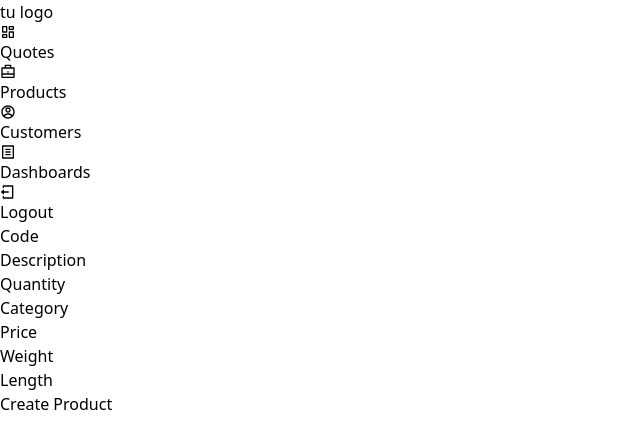
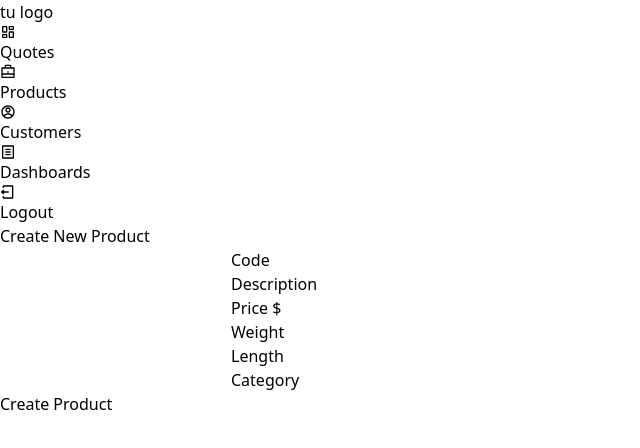
Before and after one commit to Andressep/QuoteMakerFront, a React (Vite) app: page /QuoteMakerFront/product in a window 1280 px wide. Shown: the top 448 px of the page, without its empty margins (0-640 px from the left). Built offline with nearby package versions, Linux system fonts and the light colour scheme.

Commit message:
fixed routes

```diff
--- a/src/components/boards/SearchBar.jsx
+++ b/src/components/boards/SearchBar.jsx
@@ -1,7 +1,15 @@
 import React from 'react';
 import { RiSearchLine } from 'react-icons/ri';
+import { useNavigate } from 'react-router-dom'; // Importa useNavigate
 
 function SearchBar() {
+  const navigate = useNavigate(); // Inicializa useNavigate
+
+  // Función para manejar el clic en el botón
+  const handleNewProductClick = () => {
+    navigate('/product'); // Navega a la ruta '/product'
+  };
+
   return (
     <div className="grid grid-cols-4 gap-4 items-center py-4">
       <form className="col-span-2 ">
@@ -18,8 +26,8 @@ function SearchBar() {
         </div>
       </form>
       <div className="col-span-1 flex justify-end">
-        <button className="bg-white  text-gray-500 py-2 px-4 rounded-xl font-semibold hover:bg-gray-50 overflow-hidden shadow-md">
-          <a href="#">New Product</a>
+        <button onClick={handleNewProductClick} className="bg-white text-gray-500 py-2 px-4 rounded-xl font-semibold hover:bg-gray-50 overflow-hidden shadow-md">
+          New Product
         </button>
       </div>
     </div>
--- a/src/components/products/ProductForm.jsx
+++ b/src/components/products/ProductForm.jsx
@@ -27,39 +27,49 @@ function ProductForm() {
   };
 
   return (
-    <form onSubmit={handleSubmit} className="space-y-4 bg-white p-4 rounded-lg shadow-md">
-      <div>
-        <label htmlFor="code" className="block text-sm font-medium text-gray-700">Code</label>
-        <input type="text" name="code" id="code" value={product.code} onChange={handleChange} className="mt-1 block w-full border-gray-300 shadow-sm rounded-md" />
+    <div className="col-span-5">
+        <div className="flex flex-col items-center py-5 px-12 bg-gray-100 h-full">
+          <div className='w-1/2 mt-5'>
+            <div className="mb-4 mt-8">
+              <h1 className="text-2xl font-bold">Create New Product</h1>
             </div>
-      <div>
-        <label htmlFor="description" className="block text-sm font-medium text-gray-700">Description</label>
-        <input type="text" name="description" id="description" value={product.description} onChange={handleChange} className="mt-1 block w-full border-gray-300 shadow-sm rounded-md" />
+            <div className='flex flex-col'>
+              <form onSubmit={handleSubmit} className="w-10/12 justify-start  space-y-4 bg-white p-4 rounded-lg shadow-md pb-16">
+                <div className="relative z-0 w-full mb-5 group">
+                    <input type="text" name="floating_code" id="floating_code" className="block py-2.5 px-0 w-full text-sm text-gray-900 bg-transparent border-0 border-b-2 border-gray-300 appearance-none dark:text-white dark:border-gray-400 dark:focus:border-blue-500 focus:outline-none focus:ring-0 focus:border-blue-600 peer" placeholder=" " required />
+                    <label for="floating_code" className="peer-focus:font-medium absolute text-sm text-gray-500 dark:text-gray-400 duration-300 transform -translate-y-6 scale-75 top-3 -z-10 origin-[0] peer-focus:start-0 rtl:peer-focus:translate-x-1/4 rtl:peer-focus:left-auto peer-focus:text-blue-600 peer-focus:dark:text-blue-500 peer-placeholder-shown:scale-100 peer-placeholder-shown:translate-y-0 peer-focus:scale-75 peer-focus:-translate-y-6">Code</label>
                 </div>
-      <div>
-        <label htmlFor="quantity" className="block text-sm font-medium text-gray-700">Quantity</label>
-        <input type="number" name="quantity" id="quantity" value={product.quantity} onChange={handleChange} className="mt-1 block w-full border-gray-300 shadow-sm rounded-md" />
+                <div className="relative z-0 w-full mb-5 group">
+                    <input type="text" name="floating_description" id="floating_description" className="block py-2.5 px-0 w-full text-sm text-gray-900 bg-transparent border-0 border-b-2 border-gray-300 appearance-none dark:text-white dark:border-gray-400 dark:focus:border-blue-500 focus:outline-none focus:ring-0 focus:border-blue-600 peer" placeholder=" " required />
+                    <label for="floating_description" className="peer-focus:font-medium absolute text-sm text-gray-500 dark:text-gray-400 duration-300 transform -translate-y-6 scale-75 top-3 -z-10 origin-[0] peer-focus:start-0 rtl:peer-focus:translate-x-1/4 rtl:peer-focus:left-auto peer-focus:text-blue-600 peer-focus:dark:text-blue-500 peer-placeholder-shown:scale-100 peer-placeholder-shown:translate-y-0 peer-focus:scale-75 peer-focus:-translate-y-6">Description</label>
                 </div>
-      <div>
-        <label htmlFor="category" className="block text-sm font-medium text-gray-700">Category</label>
-        <input type="text" name="category" id="category" value={product.category} onChange={handleChange} className="mt-1 block w-full border-gray-300 shadow-sm rounded-md" />
+                <div className="relative z-0 w-full mb-5 group">
+                    <input type="test" name="price_product" id="price_product" className="block py-2.5 px-0 w-full text-sm text-gray-900 bg-transparent border-0 border-b-2 border-gray-300 appearance-none dark:text-white dark:border-gray-400 dark:focus:border-blue-500 focus:outline-none focus:ring-0 focus:border-blue-600 peer" placeholder=" " required />
+                    <label for="price_product" className="peer-focus:font-medium absolute text-sm text-gray-500 dark:text-gray-400 duration-300 transform -translate-y-6 scale-75 top-3 -z-10 origin-[0] peer-focus:start-0 rtl:peer-focus:translate-x-1/4 peer-focus:text-blue-600 peer-focus:dark:text-blue-500 peer-placeholder-shown:scale-100 peer-placeholder-shown:translate-y-0 peer-focus:scale-75 peer-focus:-translate-y-6">Price $</label>
                 </div>
-      <div>
-        <label htmlFor="price" className="block text-sm font-medium text-gray-700">Price</label>
-        <input type="number" name="price" id="price" value={product.price} onChange={handleChange} className="mt-1 block w-full border-gray-300 shadow-sm rounded-md" />
+                <div className="relative z-0 w-full mb-5 group">
+                      <input type="text" name="weight_product" id="weight_product" className="block py-2.5 px-0 w-full text-sm text-gray-900 bg-transparent border-0 border-b-2 border-gray-300 appearance-none dark:text-white dark:border-gray-400 dark:focus:border-blue-500 focus:outline-none focus:ring-0 focus:border-blue-600 peer" placeholder=" " required />
+                      <label for="weight_product" className="peer-focus:font-medium absolute text-sm text-gray-500 dark:text-gray-400 duration-300 transform -translate-y-6 scale-75 top-3 -z-10 origin-[0] peer-focus:start-0 rtl:peer-focus:translate-x-1/4 peer-focus:text-blue-600 peer-focus:dark:text-blue-500 peer-placeholder-shown:scale-100 peer-placeholder-shown:translate-y-0 peer-focus:scale-75 peer-focus:-translate-y-6">Weight</label>
                 </div>
-      <div>
-        <label htmlFor="weight" className="block text-sm font-medium text-gray-700">Weight</label>
-        <input type="number" name="weight" id="weight" value={product.weight} onChange={handleChange} className="mt-1 block w-full border-gray-300 shadow-sm rounded-md" />
+                <div className="relative z-0 w-full mb-5 group">
+                  <input type="tel" pattern="[0-9]{3}-[0-9]{3}-[0-9]{4}" name="floating_phone" id="floating_phone" className="block py-2.5 px-0 w-full text-sm text-gray-900 bg-transparent border-0 border-b-2 border-gray-300 appearance-none dark:text-white dark:border-gray-400 dark:focus:border-blue-500 focus:outline-none focus:ring-0 focus:border-blue-600 peer" placeholder=" " required />
+                  <label for="floating_phone" className="peer-focus:font-medium absolute text-sm text-gray-500 dark:text-gray-400 duration-300 transform -translate-y-6 scale-75 top-3 -z-10 origin-[0] peer-focus:start-0 rtl:peer-focus:translate-x-1/4 peer-focus:text-blue-600 peer-focus:dark:text-blue-500 peer-placeholder-shown:scale-100 peer-placeholder-shown:translate-y-0 peer-focus:scale-75 peer-focus:-translate-y-6">Length</label>
                 </div>
-      <div>
-        <label htmlFor="length" className="block text-sm font-medium text-gray-700">Length</label>
-        <input type="number" name="length" id="length" value={product.length} onChange={handleChange} className="mt-1 block w-full border-gray-300 shadow-sm rounded-md" />
+                <div className="relative z-0 w-full mb-5 group">
+                  <input type="text" name="floating_company" id="floating_company" className="block py-2.5 px-0 w-full text-sm text-gray-900 bg-transparent border-0 border-b-2 border-gray-300 appearance-none dark:text-white dark:border-gray-400 dark:focus:border-blue-500 focus:outline-none focus:ring-0 focus:border-blue-600 peer" placeholder=" " required />
+                  <label for="floating_company" className="peer-focus:font-medium absolute text-sm text-gray-500 dark:text-gray-400 duration-300 transform -translate-y-6 scale-75 top-3 -z-10 origin-[0] peer-focus:start-0 rtl:peer-focus:translate-x-1/4 peer-focus:text-blue-600 peer-focus:dark:text-blue-500 peer-placeholder-shown:scale-100 peer-placeholder-shown:translate-y-0 peer-focus:scale-75 peer-focus:-translate-y-6">Category</label>
                 </div>
-      <button type="submit" className="w-full bg-blue-500 hover:bg-blue-700 text-white font-bold py-2 px-4 rounded-lg">
+              </form>
+              <div className='w-full flex justify-end pr-24'>
+                <button type="submit" className="bg-white  text-gray-500 py-2 my-5 px-4 rounded-xl font-semibold hover:bg-gray-50 overflow-hidden shadow-md">
                   Create Product
                 </button>
-    </form>
+              </div>
+            </div>
+          </div>
+        </div>
+    </div>
+
   );
 }
 
--- a/src/components/sidebar/Sidebar.jsx
+++ b/src/components/sidebar/Sidebar.jsx
@@ -1,6 +1,10 @@
+import React from 'react';
+import { useNavigate } from 'react-router-dom';
 import { RiDashboardLine, RiBriefcaseLine, RiAccountCircleLine, RiFileListLine, RiLogoutBoxLine } from "react-icons/ri";
 
 function Sidebar() {
+  const navigate = useNavigate();
+
   return (
     <div className="w-full h-full col-span-1 border-r">
       <div className="text-center p-8">
@@ -16,10 +20,11 @@ function Sidebar() {
               </a>
             </li>
             <li>
-              <a href="#" className="flex items-center gap-2 hover:bg-gray-600 p-4 text-gray-500 hover:text-white rounded-lg transition-colors font-semibold">
+              {/* Utiliza onClick en lugar de href para navegar */}
+              <button onClick={() => navigate('/')} className="flex items-center gap-2 hover:bg-gray-600 p-4 text-gray-500 hover:text-white rounded-lg transition-colors font-semibold w-full text-left">
                 <RiBriefcaseLine className="w-6 h-6"/>
                 Products
-              </a>
+              </button>
             </li>
             <li>
               <a href="#" className="flex items-center gap-2 hover:bg-gray-600 p-4 text-gray-500 hover:text-white rounded-lg transition-colors font-semibold">
```
Lines whose indentation alone changed are shown as unchanged.
